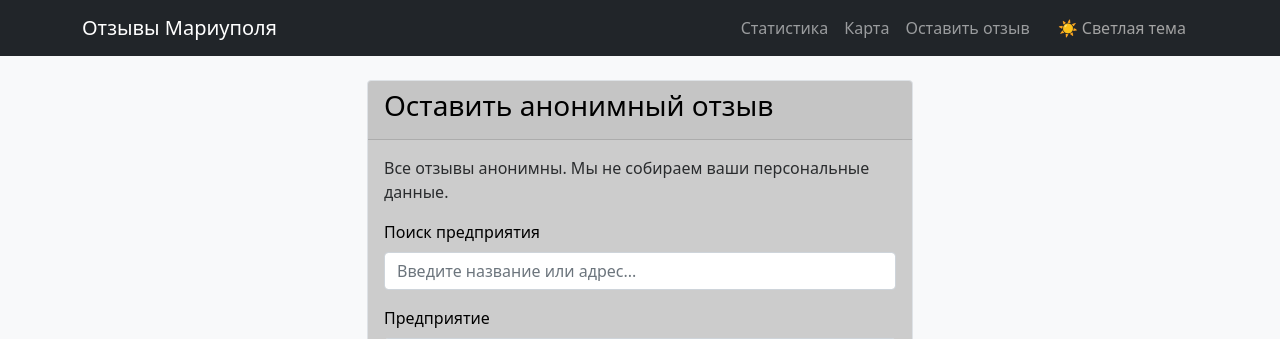
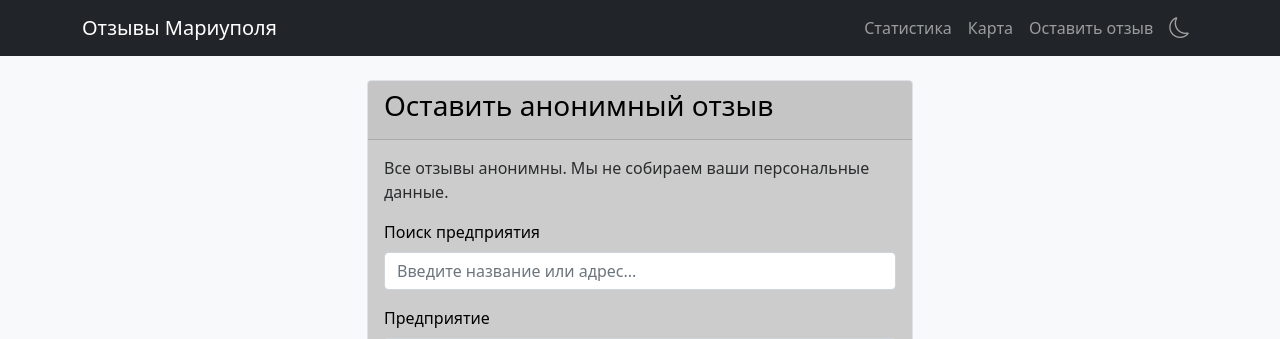
Before and after one commit to Alekss280/mariupol-reviews, a Django app: page /add/ in a window 1280 px wide. Shown: the top 339 px of the page. Run offline with Django 4.2, Linux system fonts and the light colour scheme; data comes from the database, SQL or seed files in the repository.

Commit message:
1. Изменение кнопки переключения темы
Было: текстовая кнопка с классами btn btn-outline-secondary, внутри которой менялся текст 🌙 Тёмная тема / ☀️ Светлая тема.

Стало: минималистичная кнопка без текста, только иконка. Используются иконки из Bootstrap Icons:

bi bi-moon (луна) — для светлой темы (нажать → переключить на тёмную).

bi bi-sun (солнце) — для тёмной темы (нажать → переключить на светлую).

Кнопка теперь не имеет фона и рамки: применён класс btn btn-link nav-link и в CSS стили #theme-toggle с border: none; background: transparent;.

2. Устранение моргания (FOUC)

Проблема: старый JavaScript инициализировал тему только после загрузки всего DOM, поэтому сначала отображалась светлая тема (по умолчанию), а затем через долю секунды добавлялся класс dark-theme.

Решение: скрипт, который проверяет localStorage и сразу устанавливает нужный класс, перенесён в самое начало тега <body>. Он выполняется синхронно до отрисовки контента, поэтому браузер сразу видит правильные стили.

Дополнительно: в этом же скрипте опционально учитываются системные настройки (если тема не выбрана вручную).

Нижний скрипт теперь отвечает только за:

обновление иконки при загрузке (чтобы иконка соответствовала уже применённой теме);

обработку клика (переключение темы, сохранение в localStorage, смену иконки).

```diff
--- a/reviews/templates/reviews/base.html
+++ b/reviews/templates/reviews/base.html
@@ -39,9 +39,9 @@
         color: var(--text-primary);
         transition: background-color 0.3s, color 0.3s;
         padding-top: 0px;
-        min-height: 100vh; /* футер всегда внизу */
-        display: flex; /* футер всегда внизу */
-        flex-direction: column; /* футер всегда внизу */
+        min-height: 100vh;
+        display: flex;
+        flex-direction: column;
     }
 
     /* Карточки */
@@ -61,14 +61,14 @@
 
     /* Футер */
     footer {
-        margin-top: auto; /* футер всегда внизу */
+        margin-top: auto;
         text-align: center;
         padding: 20px;
         background-color: var(--footer-bg);
         color: var(--footer-text);
     }
 
-    /* Навигация (Bootstrap .navbar-dark переопределяется через important) */
+    /* Навигация */
     .navbar-dark {
         background-color: var(--navbar-bg) !important;
     }
@@ -129,14 +129,22 @@
         background-color: rgba(255,255,255,0.1);
     }
 
-    /* Стиль кнопки "Тёмная тема" */
+    /* Минималистичный переключатель темы */
     #theme-toggle {
-        border: none !important;
-        color: #a3a3a3 !important;
+        border: none;
+        background: transparent;
+        font-size: 1.3rem;
+        padding: 0 0.5rem;
+        color: #a3a3a3;
+        transition: color 0.2s;
+        display: flex;
+        align-items: center;
+        justify-content: center;
     }
     #theme-toggle:hover {
-        color: #ffffff !important;
+        color: #ffffff;
     }
+
     .text-inherit {
         color: inherit;
     }
@@ -146,14 +154,14 @@ select#id_enterprise {
         width: 100%;
         max-width: 100%;
     }
-
     select#id_enterprise option {
-    white-space: normal;       /* разрешить перенос строк */
-    word-break: break-word;    /* перенос длинных слов */
-    padding: 8px 12px;         /* удобные отступы для тапа */
+        white-space: normal;
+        word-break: break-word;
+        padding: 8px 12px;
         border-bottom: 1px solid #eee;
     }
 
+    /* Плавающая кнопка (+) */
     .fab {
         position: fixed;
         bottom: 2rem;
@@ -178,7 +186,7 @@ select#id_enterprise option {
         box-shadow: 0 6px 16px rgba(0,0,0,0.3);
     }
 
-/* На мобильных устройствах чуть мельче и компактнее */
+    /* Адаптив для мобильных */
     @media (max-width: 768px) {
         select#id_enterprise option {
             padding: 6px 10px;
@@ -196,6 +204,20 @@ select#id_enterprise option {
     </style>
 </head>
 <body>
+<!-- Мгновенное применение темы (без моргания) -->
+<script>
+    (function() {
+        const theme = localStorage.getItem('theme');
+        if (theme === 'dark') {
+            document.body.classList.add('dark-theme');
+        } else if (theme === 'light') {
+            document.body.classList.remove('dark-theme');
+        } else if (window.matchMedia && window.matchMedia('(prefers-color-scheme: dark)').matches) {
+            document.body.classList.add('dark-theme');
+        }
+    })();
+</script>
+
     <nav class="navbar navbar-expand-lg navbar-dark bg-dark sticky-top">
         <div class="container">
             <a class="navbar-brand" href="{% url 'index' %}">Отзывы Мариуполя</a>
@@ -212,8 +234,11 @@ select#id_enterprise option {
                     </li>
                     <li class="nav-item">
                         <a class="nav-link" href="{% url 'add_review' %}">Оставить отзыв</a>
+                    </li>
                     <li class="nav-item">
-                    <button id="theme-toggle" class="btn btn-outline-secondary ms-2 mt-2 mt-lg-0">🌙 Тёмная тема</button>
+                        <button id="theme-toggle" class="btn btn-link nav-link">
+                            <i class="bi bi-moon"></i>
+                        </button>
                     </li>
                 </ul>
             </div>
@@ -241,24 +266,26 @@ select#id_enterprise option {
     </footer>
 
     <script src="https://cdn.jsdelivr.net/npm/bootstrap@5.1.3/dist/js/bootstrap.bundle.min.js"></script>
+    <script>
+        const themeToggleBtn = document.getElementById('theme-toggle');
+        const themeIcon = themeToggleBtn.querySelector('i');
 
-<script>
-    // Проверяем сохранённую тему в localStorage
-    const currentTheme = localStorage.getItem('theme');
-    if (currentTheme === 'dark') {
-        document.body.classList.add('dark-theme');
-        document.getElementById('theme-toggle').textContent = '🌙 Тёмная тема';
+        function updateThemeIcon() {
+            if (document.body.classList.contains('dark-theme')) {
+                themeIcon.className = 'bi bi-sun';
             } else {
-        document.body.classList.remove('dark-theme');
-        document.getElementById('theme-toggle').textContent = '☀️ Светлая тема';
+                themeIcon.className = 'bi bi-moon';
+            }
         }
 
-    // Обработчик кнопки
-    document.getElementById('theme-toggle').addEventListener('click', function() {
+        // Иконка обновляется в соответствии с уже применённой темой
+        updateThemeIcon();
+
+        themeToggleBtn.addEventListener('click', function() {
             document.body.classList.toggle('dark-theme');
             const isDark = document.body.classList.contains('dark-theme');
             localStorage.setItem('theme', isDark ? 'dark' : 'light');
-        this.textContent = isDark ? '🌙 Тёмная тема' : '☀️ Светлая тема';
+            updateThemeIcon();
         });
     </script>
 
@@ -267,6 +294,5 @@ select#id_enterprise option {
             <i class="bi bi-plus-lg"></i>
         </a>
     {% endif %}
-
 </body>
 </html>
```
Lines whose indentation alone changed are shown as unchanged.
